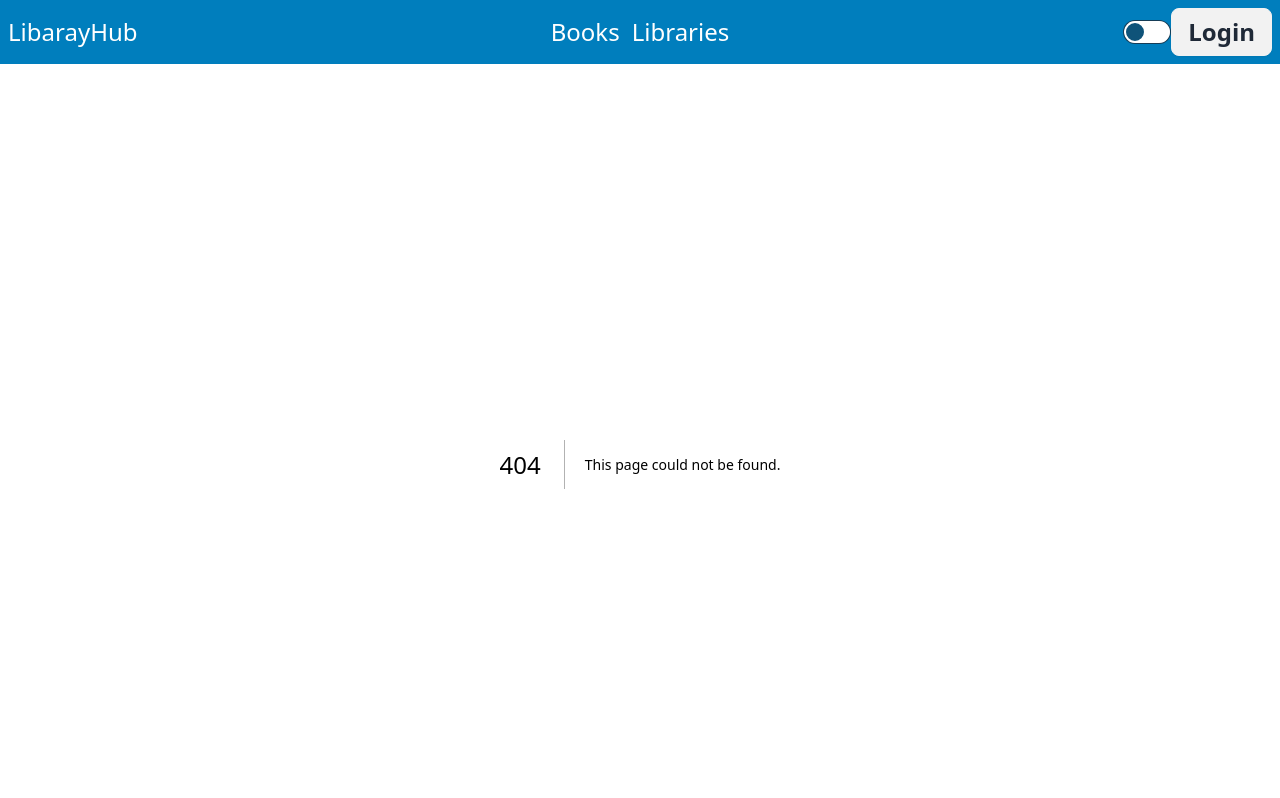
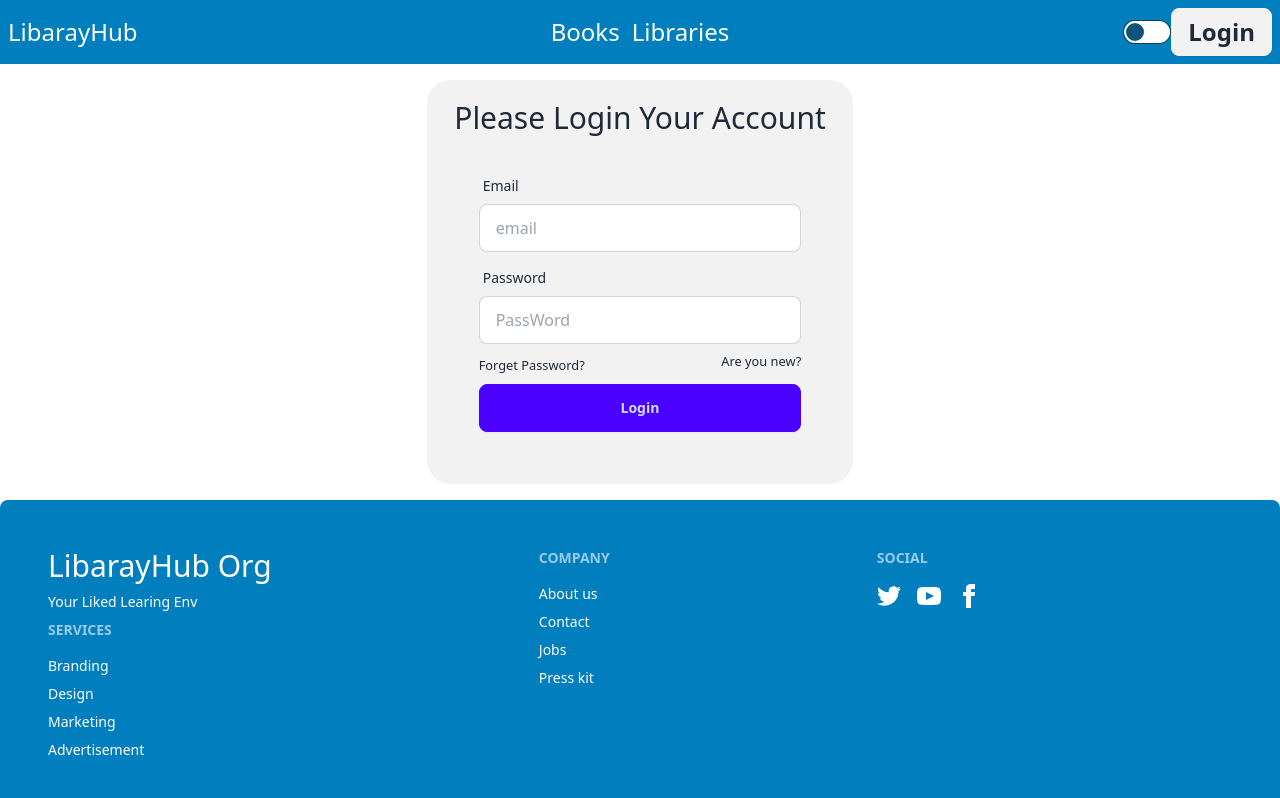
Before and after one commit to raihanuldev/LibraryHub, a Next.js app: page /login in a window 1280 px wide. Before the commit this address had no page. Shown: the top 798 px of the page. Built offline with nearby package versions, Linux system fonts and the light colour scheme.

Commit message:
Login Page UI

```diff
--- a/package.json
+++ b/package.json
@@ -13,6 +13,8 @@
     "next": "^14.1.0",
     "react": "^18",
     "react-dom": "^18",
+    "react-hook-form": "^7.50.1",
+    "sweetalert2": "^11.10.5",
     "swiper": "^11.0.6",
     "uikit": "^3.18.3"
   },
--- a/src/components/Navbar/Navbar.jsx
+++ b/src/components/Navbar/Navbar.jsx
@@ -30,7 +30,7 @@ const Navbar = () => {
             </div>
             <div className="navbar-end">
                 <input type="checkbox" className="toggle" checked={isDarkMode} />
-                <a className="btn btn-2xl text-2xl">Login</a>
+                <a href="/login" className="btn btn-2xl text-2xl">Login</a>
             </div>
         </div>
     );
--- /dev/null
+++ b/src/pages/login/index.js
@@ -0,0 +1,55 @@
+import Link from 'next/link';
+import React from 'react';
+import { useForm } from 'react-hook-form';
+import Swal from "sweetalert2";
+
+const Login = () => {
+    const { register, handleSubmit } = useForm();
+
+    const onSubmit = data => {
+        // LoginUser(data.email,data.password)
+        // .then(result=>{
+        //     Swal.fire({
+        //         position: 'top-end',
+        //         icon: 'success',
+        //         title: 'Login Succesfully',
+        //         showConfirmButton: false,
+        //         timer: 1500
+        //       })
+
+        // })
+        // .catch(error=>{
+        //     console.log(error);
+        // })
+    };
+    return (
+        <div className="bg-base-200 mx-auto sm:w-1/3 p-5 my-4 rounded-3xl p-5">
+        <p className="text-3xl text-center ">Please Login Your Account</p>
+        <form onSubmit={handleSubmit(onSubmit)}>
+            <div className="card-body ">
+                <div className="form-control">
+                    <label className="label">
+                        <span className="label-text">Email</span>
+                    </label>
+                    <input  {...register("email", { required: true })} type="text" placeholder="email" className="input input-bordered" />
+                </div>
+                <div className="form-control">
+                    <label className="label">
+                        <span className="label-text">Password</span>
+                    </label>
+                    <input  {...register("password", { required: true })} type="text" placeholder="PassWord" className="input input-bordered" />
+                </div>
+                <div className="flex">
+                    <p><small> <Link href='/forget-password'>Forget Password?</Link> </small></p>
+                    <p className="flex justify-end"><small><Link href='/singup'>Are you new?</Link></small></p>
+                </div>
+                <button className="btn btn-primary">Login</button>
+            </div>
+
+        </form>
+        {/* <Social></Social> */}
+    </div>
+    );
+};
+
+export default Login;
```
Also changed, not shown: 1 other file (tests, documents, lock files or other folders).
